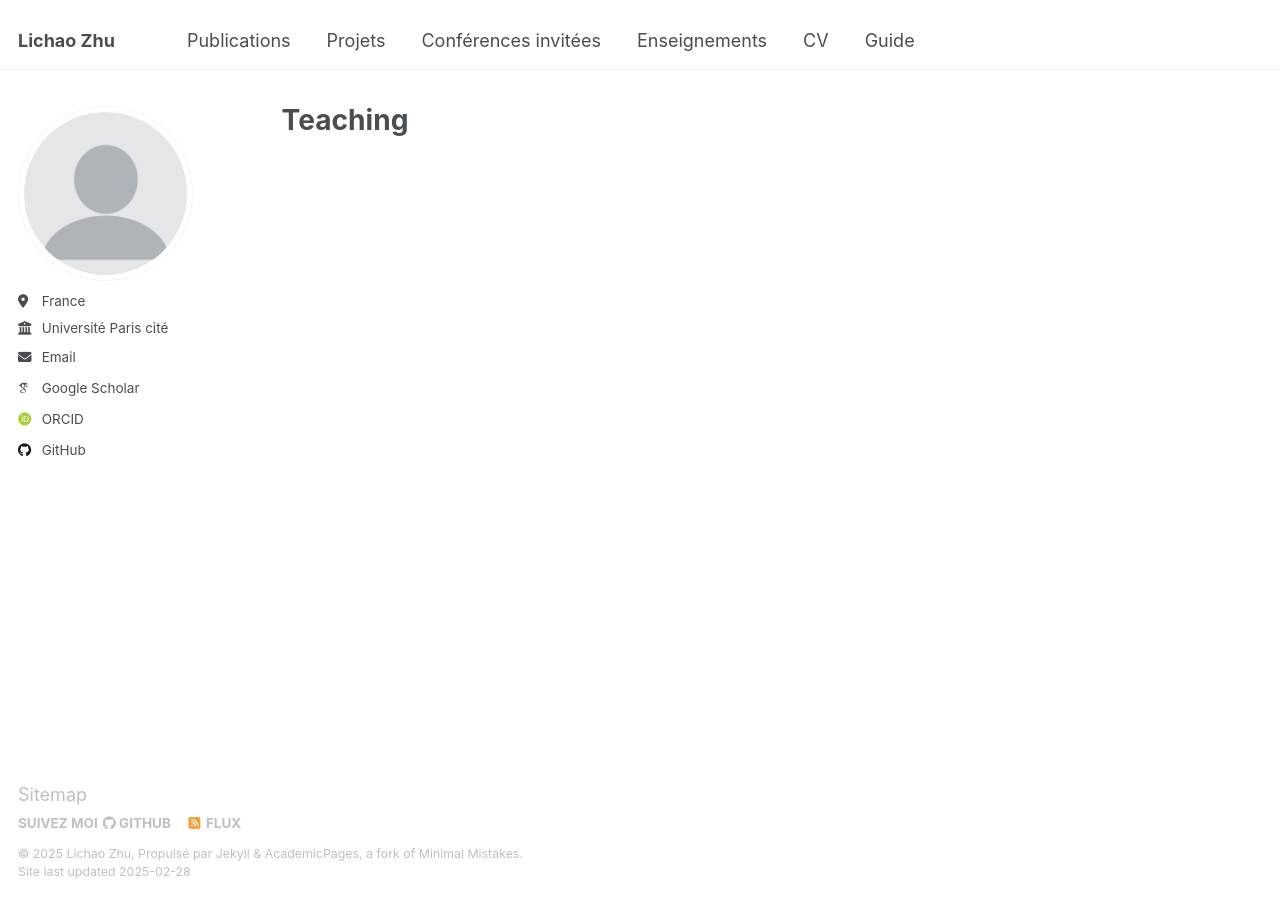
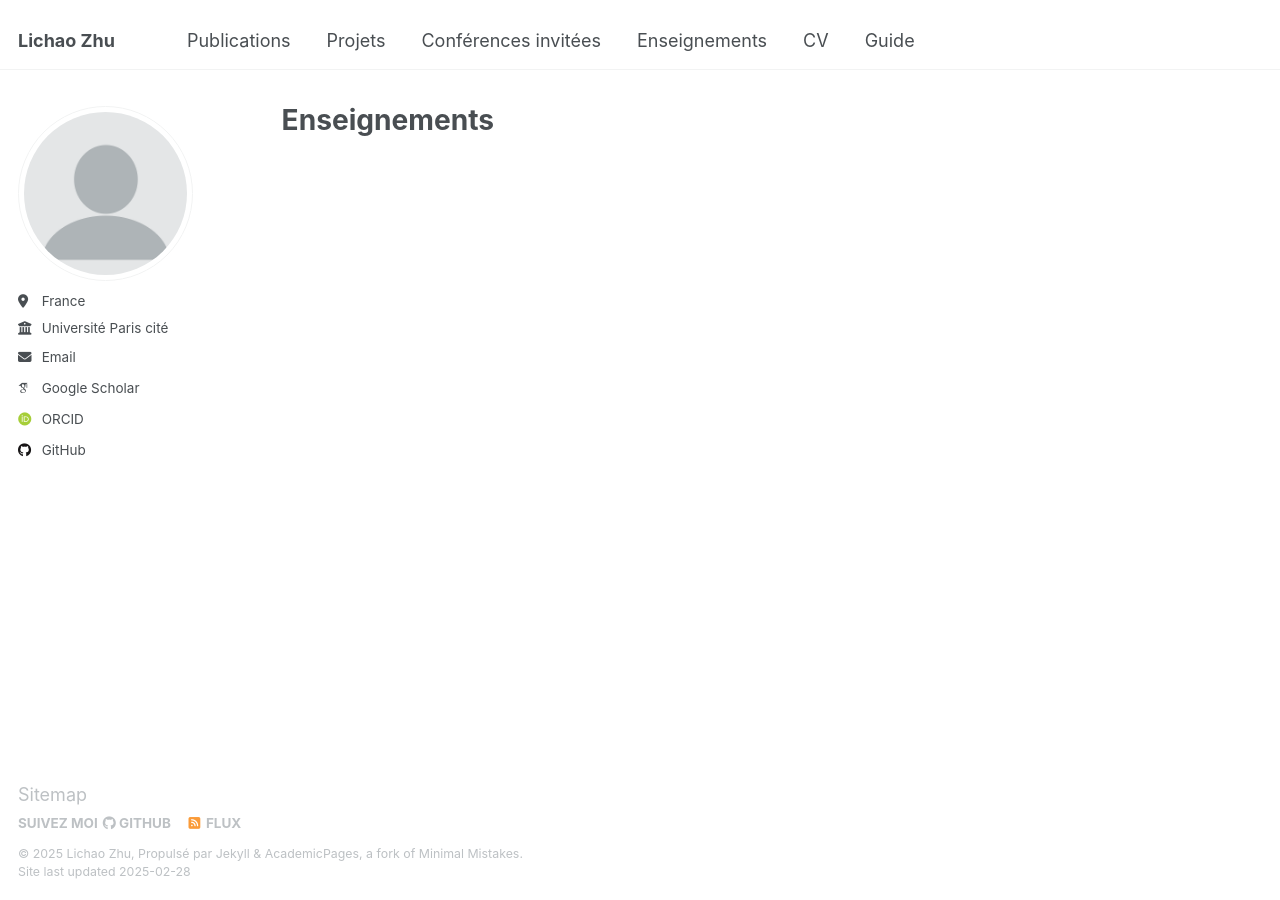
Before and after one commit to lichaozhu/lichaozhu.github.io, a Jekyll site: the page built from _pages/enseignements.html, in a window 1280 px wide. Built offline with Jekyll 4.4.1, drawn with Linux system fonts in a browser that asks for light colours; some web fonts are replaced.

Commit message:
menu pages updated

```diff
--- a/_pages/enseignements.html
+++ b/_pages/enseignements.html
@@ -1,12 +1,12 @@
 ---
 layout: archive
-title: "Teaching"
-permalink: /teaching/
+title: "Enseignements"
+permalink: /enseignements/
 author_profile: true
 ---
 
 {% include base_path %}
 
-{% for post in site.teaching reversed %}
+{% for post in site.enseignements reversed %}
   {% include archive-single.html %}
 {% endfor %}
```
Also changed, not shown: _pages/talks.html (renamed from _pages/conferences.html), 1 other file.
